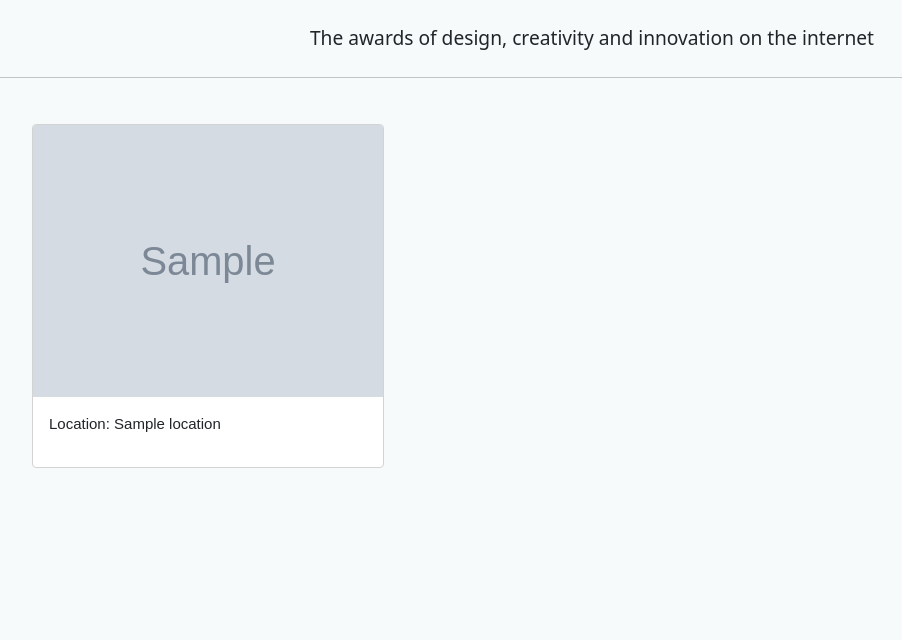
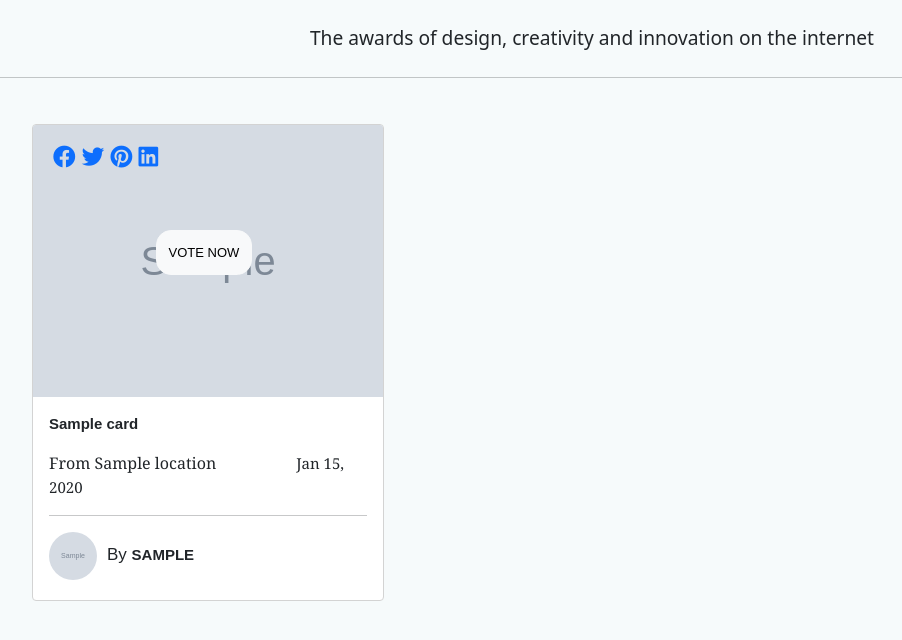
Before and after one commit to melissa-koi/awwardsclone, a Django app: template awards/templates/index.html in a window 1280 px wide; the page is wider, and only the part inside the window is pictured. Shown: the top 640 px of that part, without its empty margins (48-950 px from the left). Run offline with Django 3.2, Linux system fonts and the light colour scheme; the template is opened without the code that fills it: most values are stand-ins (such as "Sample title", 1, 10 or a date in 2020); grey boxes marked "Sample" are stand-in pictures; some libraries are stand-ins or nearby versions.

Commit message:
add text to image

```diff
--- a/awards/static/css/styles.css
+++ b/awards/static/css/styles.css
@@ -1,3 +1,15 @@
 body{
     background-color: rgb(246, 250, 251);
 }
+
+.image_overlay{
+    position:absolute;
+    top:1rem;
+    left:20px;
+    width: 100%;
+    height: 100%;
+    font-size: 1.5em;
+}
+.imagess{
+    background: rgba(0,0,0,0.8);
+}
--- a/awards/templates/base.html
+++ b/awards/templates/base.html
@@ -15,7 +15,7 @@
     {% block styles %}
     <link href="https://cdn.jsdelivr.net/npm/bootstrap@5.0.0/dist/css/bootstrap.min.css" rel="stylesheet" integrity="sha384-wEmeIV1mKuiNpC+IOBjI7aAzPcEZeedi5yW5f2yOq55WWLwNGmvvx4Um1vskeMj0" crossorigin="anonymous">
     <link rel="stylesheet" href="{% static 'css/styles.css'%}">
-    <link href="https://cdn.jsdelivr.net/npm/@fortawesome/fontawesome-free@5.15.3/css/fontawesome.min.css">
+    <link rel="stylesheet" href="https://cdnjs.cloudflare.com/ajax/libs/font-awesome/5.15.1/css/all.min.css" integrity="sha512-+4zCK9k+qNFUR5X+cKL9EIR+ZOhtIloNl9GIKS57V1MyNsYpYcUrUeQc9vNfzsWfV28IaLL3i96P9sdNyeRssA==" crossorigin="anonymous" />
     {% endblock %}
 
 </head>
--- a/awards/templates/index.html
+++ b/awards/templates/index.html
@@ -4,12 +4,25 @@
 <hr>
 <div class="col-md-12" style="margin-right: 5rem; margin-left:5rem">
     <div class="card-group">
-        {% for gallery in cards %}
+        {% for card in cards %}
         <div class="card" style="min-width:22rem; max-width:22rem ;margin-top: 30px; margin-bottom: 30px; margin-right: 2rem; border:1px solid lightgrey; font-size:15px; font-weight:300; font-family:sans-serif">
-            <img src="{{ gallery.image.url }}" style="height: 17rem;" class="card-img-top" alt="Image">
+            <img src="{{ card.image.url }}" style="height: 17rem;" class="card-img-top" alt="Image">
+
+                <div class="image_overlay">
+                    <a href="#"><i style="margin-top: 0px;" class="fab fa-facebook"></i></a>
+                    <a href="#"><i class="fab fa-twitter"></i></a>
+                    <a href="#"><i class="fab fa-pinterest"></i></a>
+                    <a href="#"><i class="fab fa-linkedin"></i></a>
+                </div>
+                <button style="border-radius: 15px; font-size: 13px; padding:12px; margin-top: 30%; position:absolute; margin-left: 35%;" class="btn btn-light">VOTE NOW</button>
+
             <div class="card-body">
-
-                <p class="card-">Location: {{gallery.location.name}}</p>
+                <p style="font-weight: bold;">{{card.title}}</p>
+                <p style="font-family:Georgia, 'Times New Roman', Times, serif;font-size: 16px; font-weight: lighter;">From {{card.location}}<span style="font-size: 15px; margin-left:10vh">{{card.created|date:'M d, Y'}}</span></p>
+                <hr>
+                <div class="card-footer-section">
+                    <img class="footer_image" src="{{ card.image.url }}" style="border-radius: 50%; width: 3rem; height:3rem"><p style="display: inline-block; font-size:17px; margin-left:10px">By <span style="font-weight: bold; text-transform: uppercase; font-size:15px" >{{card.author.username}}</span></p>
+                </div>
             </div>
 
         </div>
```
